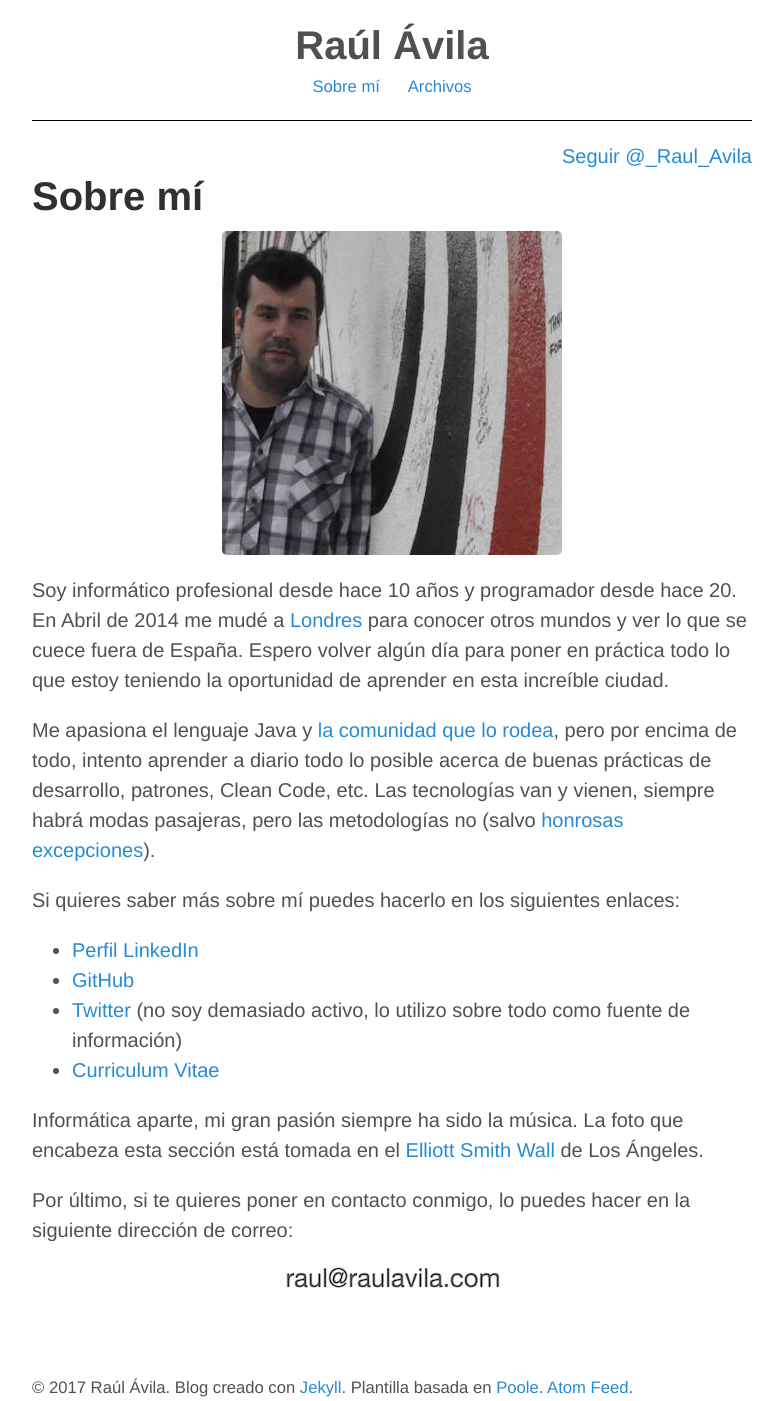
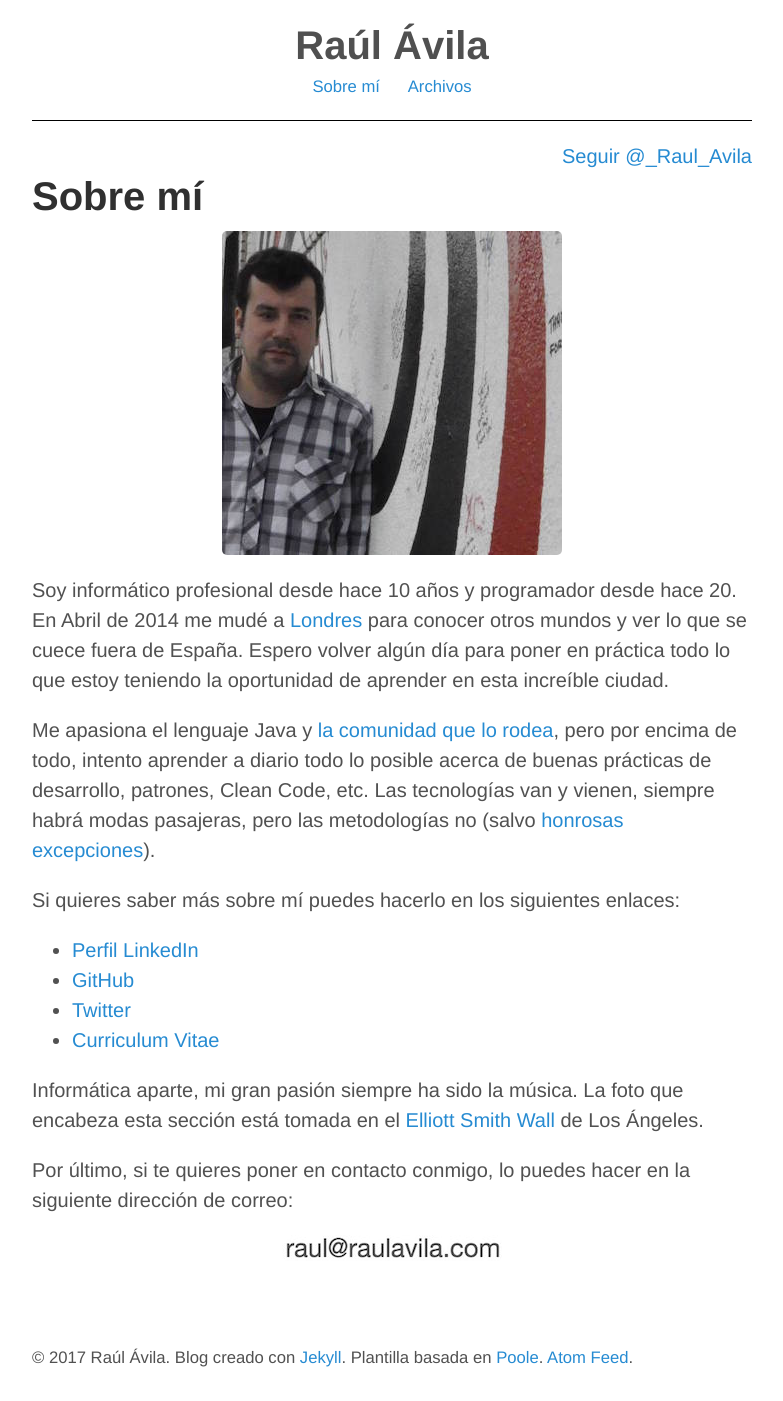
Before and after one commit to raulavila/blog-source-code, a Jekyll site: the page built from sobre-mi.md, in a window 1280 px wide. Shown: the whole page, without its empty margins (248-1031 px from the left). Built offline with Jekyll 4.4.1, drawn with Linux system fonts in a browser that asks for light colours; comment, search, counter and statistics services are not loaded; after the commit the page ends 1371 px from its top, so only the background shows below that.

Commit message:
Sobre mi, ping pong image para dev.to

```diff
--- a/sobre-mi.md
+++ b/sobre-mi.md
@@ -13,7 +13,7 @@
 
 * [Perfil LinkedIn](http://uk.linkedin.com/in/raulavila)
 * [GitHub](https://github.com/raulavila)
-* [Twitter](http://www.twitter.com/_Raul_Avila) (no soy demasiado activo, lo utilizo sobre todo como fuente de información)
+* [Twitter](http://www.twitter.com/_Raul_Avila)
 * [Curriculum Vitae](/cv)
 
 Informática aparte, mi gran pasión siempre ha sido la música. La foto que encabeza esta sección está tomada en el [Elliott Smith Wall](https://roadtrippers.com/us/los-angeles-ca/attractions/elliott-smith-memorial-figure-8-wall) de Los Ángeles.
```
Also changed, not shown: public/pictures/devto/pingpong.jpg (added).
